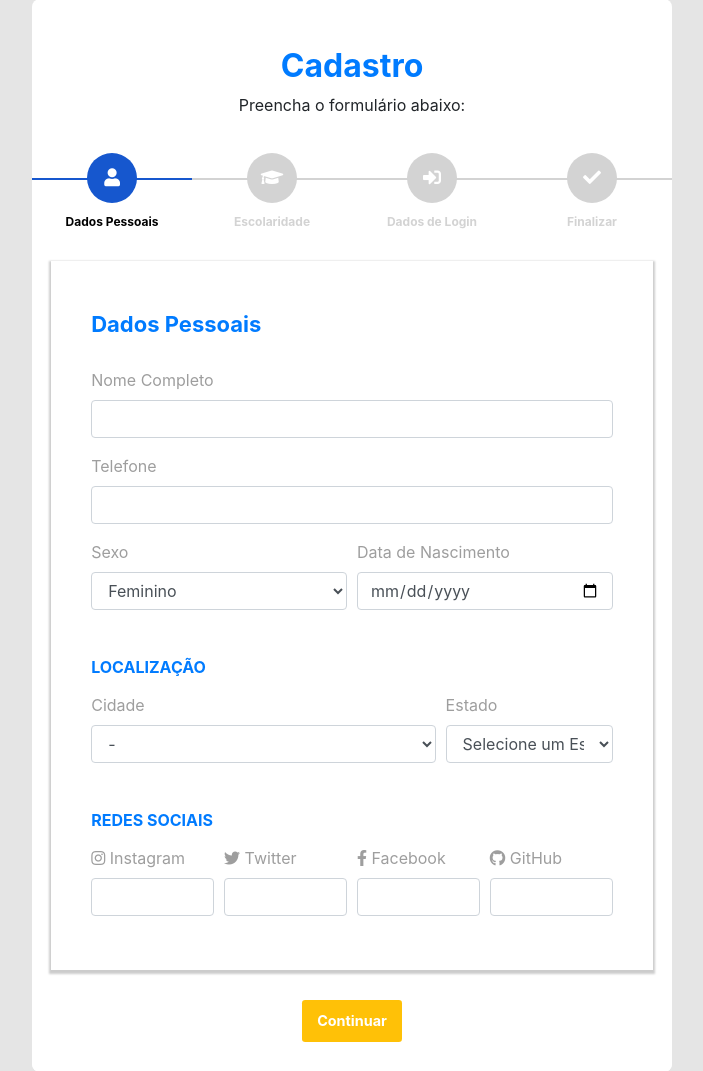
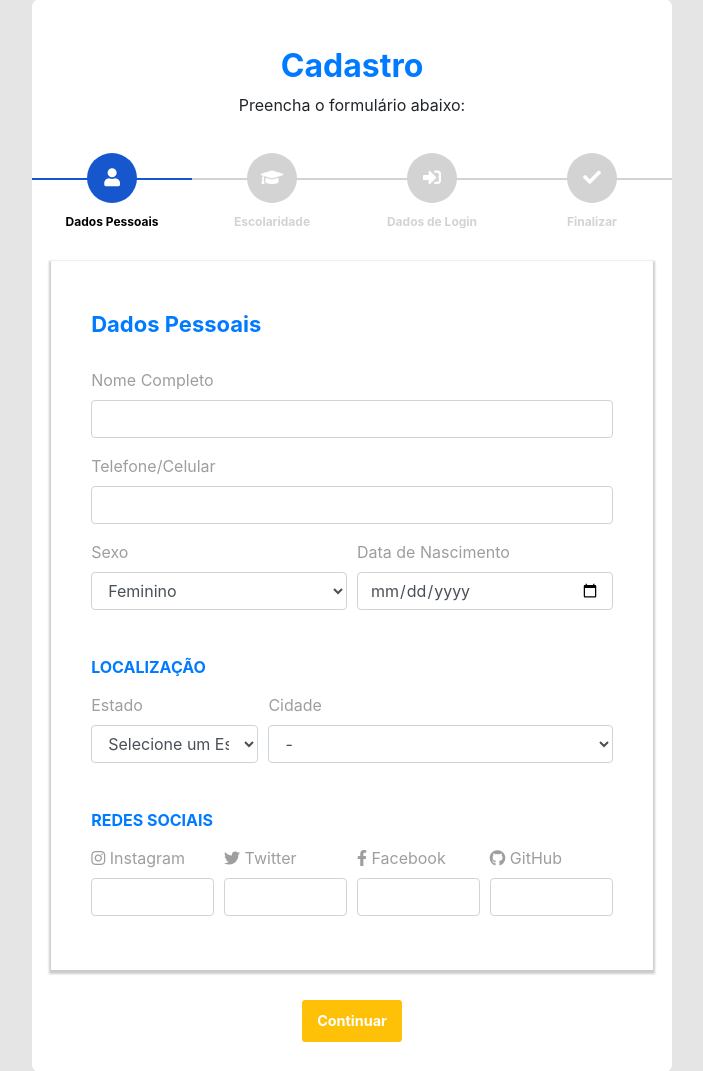
Before and after one commit to talesperes/projeto_pa, a CodeIgniter app: page /database/cadastro in a window 1280 px wide. Shown: the part 173-1244 px from the top of the page, without its empty margins (288-991 px from the left). Run offline with CodeIgniter, Linux system fonts and the light colour scheme; some libraries are stand-ins or nearby versions.

Commit message:
Update index.php

```diff
--- a/application/views/cadastro/index.php
+++ b/application/views/cadastro/index.php
@@ -23,7 +23,7 @@
 									    <input type="text" id="nome" name="nome" class="form-control validate-stepper">
 								    </div>
 								    <div class="form-group">
-										<label>Telefone</label>
+										<label>Telefone/Celular</label>
 									    <input type="text" id="telefone" name="telefone" class="form-control validate-stepper">
 								    </div>
 	                                <div class="form-group">
@@ -43,13 +43,7 @@
 	                                </div>
 	                                <div class="form-group">
 	                                	<h6 class="pt-4 text-primary font-weight-bold text-uppercase">Localização</h6>
-								    	<div class="form-row pt-2">
-								    		<div class="col-md-8 mb-2">
-			                                    <label>Cidade</label>
-			                                    <select id="cidade" name="cidade" class="form-control validate-stepper">
-			                                    	<option value="">-</option>
-			                                    </select>
-			                                </div>
+						<div class="form-row pt-2">
 			                                <div class="col-md-4">
 			                                    <label>Estado</label>
 			                                    <select id="estado" name="estado" class="form-control validate-stepper">
@@ -83,6 +77,12 @@
 													<option value="TO">Tocantins</option>
 			                                    </select>
 			                                </div>
+							<div class="col-md-8 mb-2">
+							    <label>Cidade</label>
+							    <select id="cidade" name="cidade" class="form-control validate-stepper">
+								<option value="">-</option>
+							    </select>
+							</div>
 			                            </div>
 	                                </div>
 	                                <div class="form-group">
```
